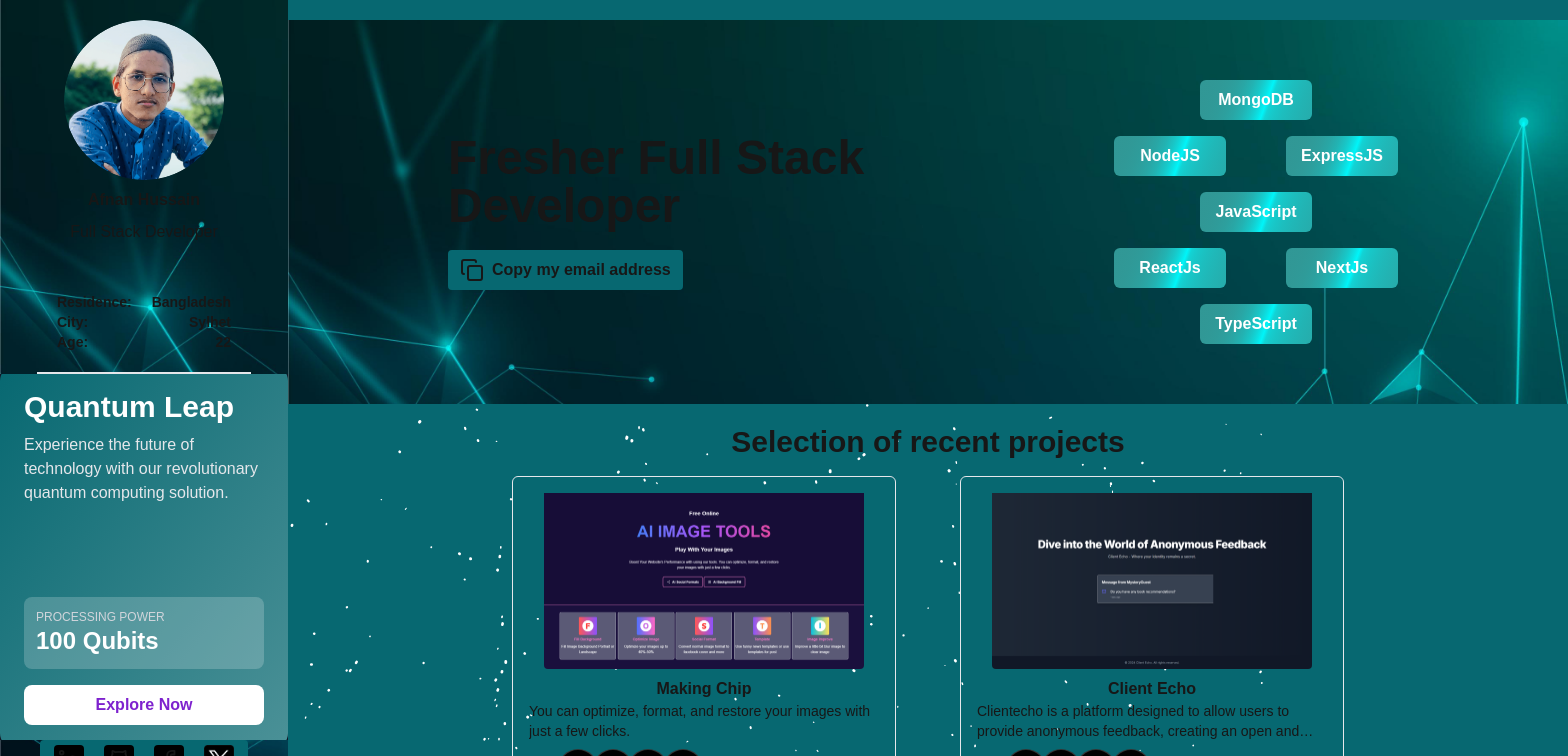
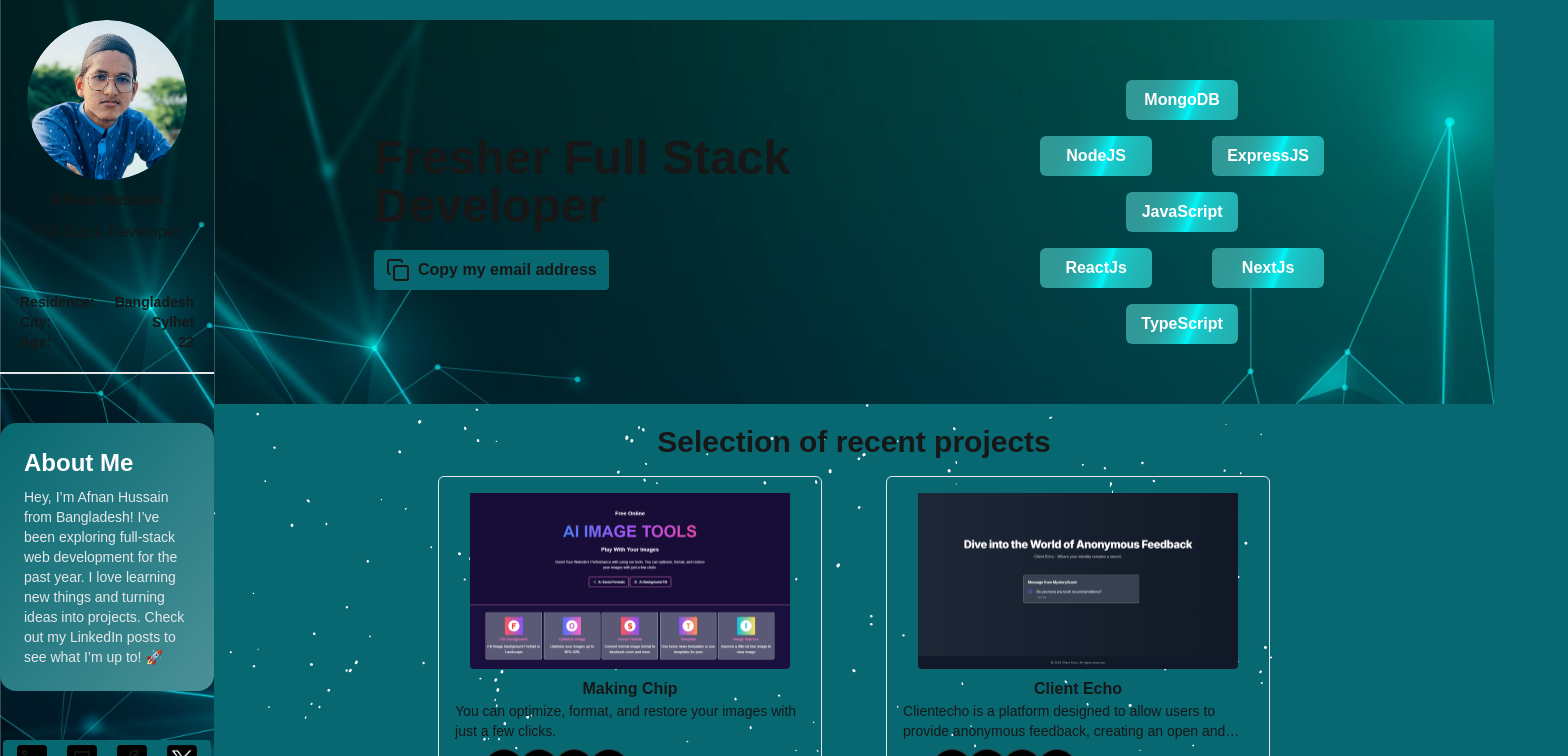
Before and after one commit to afnanhussain2002/my-portfolio, a Next.js app: page / in a window 1280 px wide. Shown: the top 756 px of the page, 1568 px wide, since content can reach past the window. Built offline with nearby package versions, Linux system fonts and the light colour scheme.

Commit message:
change some design

```diff
--- a/components/AboutMe.tsx
+++ b/components/AboutMe.tsx
@@ -53,27 +53,18 @@ const AboutMe = () => {
   }, []);
 
   return (
-    <div className="bg-gray-900 h-screen flex items-center justify-center overflow-hidden">
+    <div className="flex items-center justify-center overflow-hidden">
       <div
         ref={cardRef}
-        className="tilt-card w-80 h-96 bg-gradient-to-br from-[#076871] to-[#4B9197] rounded-2xl shadow-2xl relative cursor-pointer transition-all duration-300 ease-out hover:scale-105"
+        className="tilt-card bg-gradient-to-br from-[#076871] to-[#4B9197] rounded-2xl shadow-2xl relative cursor-pointer transition-all duration-300 ease-out hover:scale-105"
       >
         <div ref={glowRef} className="glow opacity-0 transition-opacity duration-300 absolute inset-0 rounded-2xl"></div>
-        <div ref={contentRef} className="tilt-card-content p-6 flex flex-col h-full justify-between relative z-10">
+        <div ref={contentRef} className=" p-6 flex flex-col h-full justify-between relative z-10">
           <div>
-            <h2 className="text-3xl font-bold text-white mb-2">Quantum Leap</h2>
-            <p className="text-gray-200">
-              Experience the future of technology with our revolutionary quantum computing solution.
+            <h2 className="text-2xl font-bold text-white mb-2">About Me</h2>
+            <p className="text-gray-200 text-sm">
+            Hey, I’m Afnan Hussain from Bangladesh! I’ve been exploring full-stack web development for the past year. I love learning new things and turning ideas into projects. Check out my LinkedIn posts to see what I’m up to! 🚀
             </p>
-          </div>
-          <div className="space-y-4">
-            <div className="bg-white bg-opacity-20 rounded-lg p-3">
-              <div className="text-xs text-gray-300 uppercase">Processing Power</div>
-              <div className="text-2xl font-bold text-white">100 Qubits</div>
-            </div>
-            <button className="w-full py-2 bg-white text-purple-700 rounded-lg font-semibold transform transition hover:scale-105 active:scale-95">
-              Explore Now
-            </button>
           </div>
         </div>
       </div>
```
